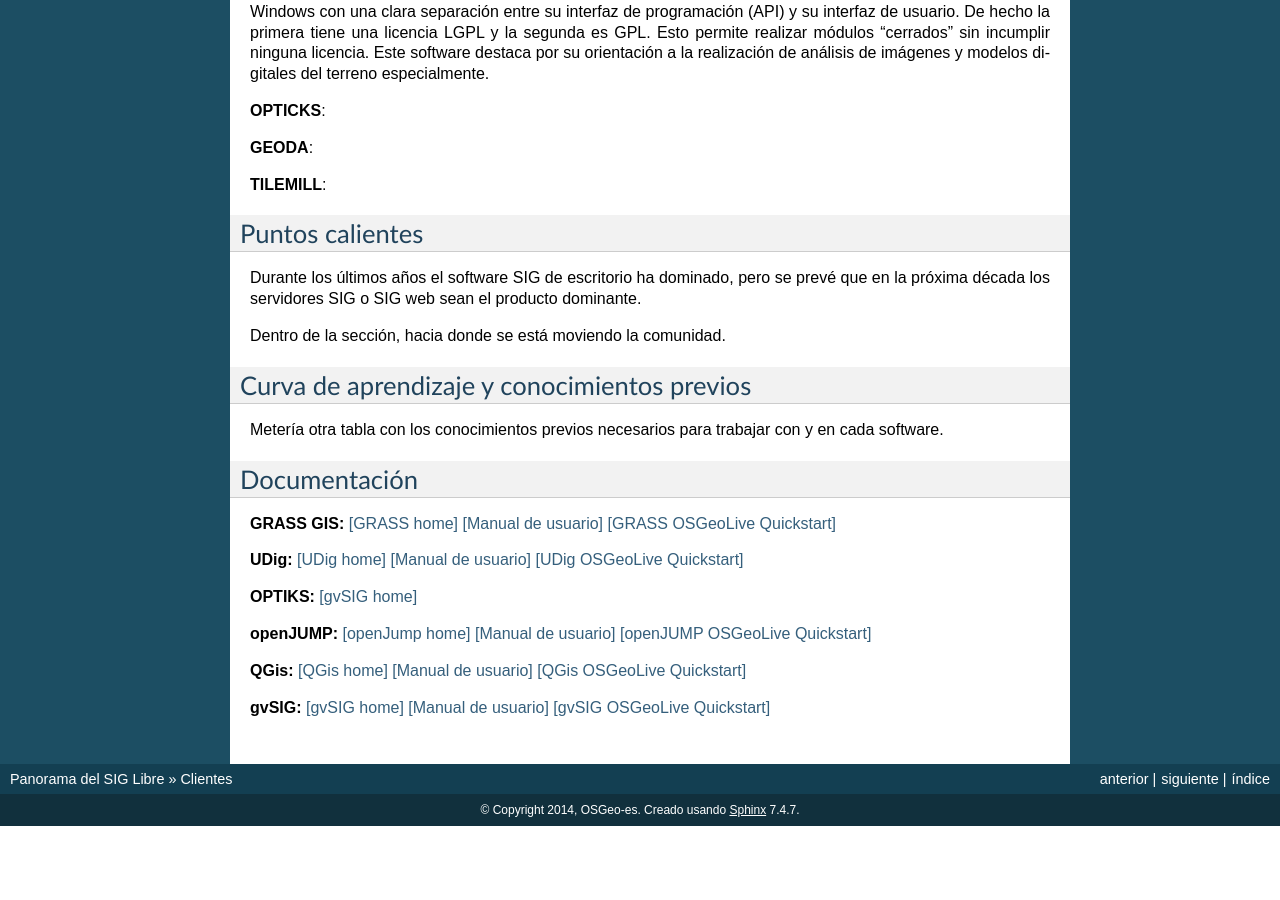
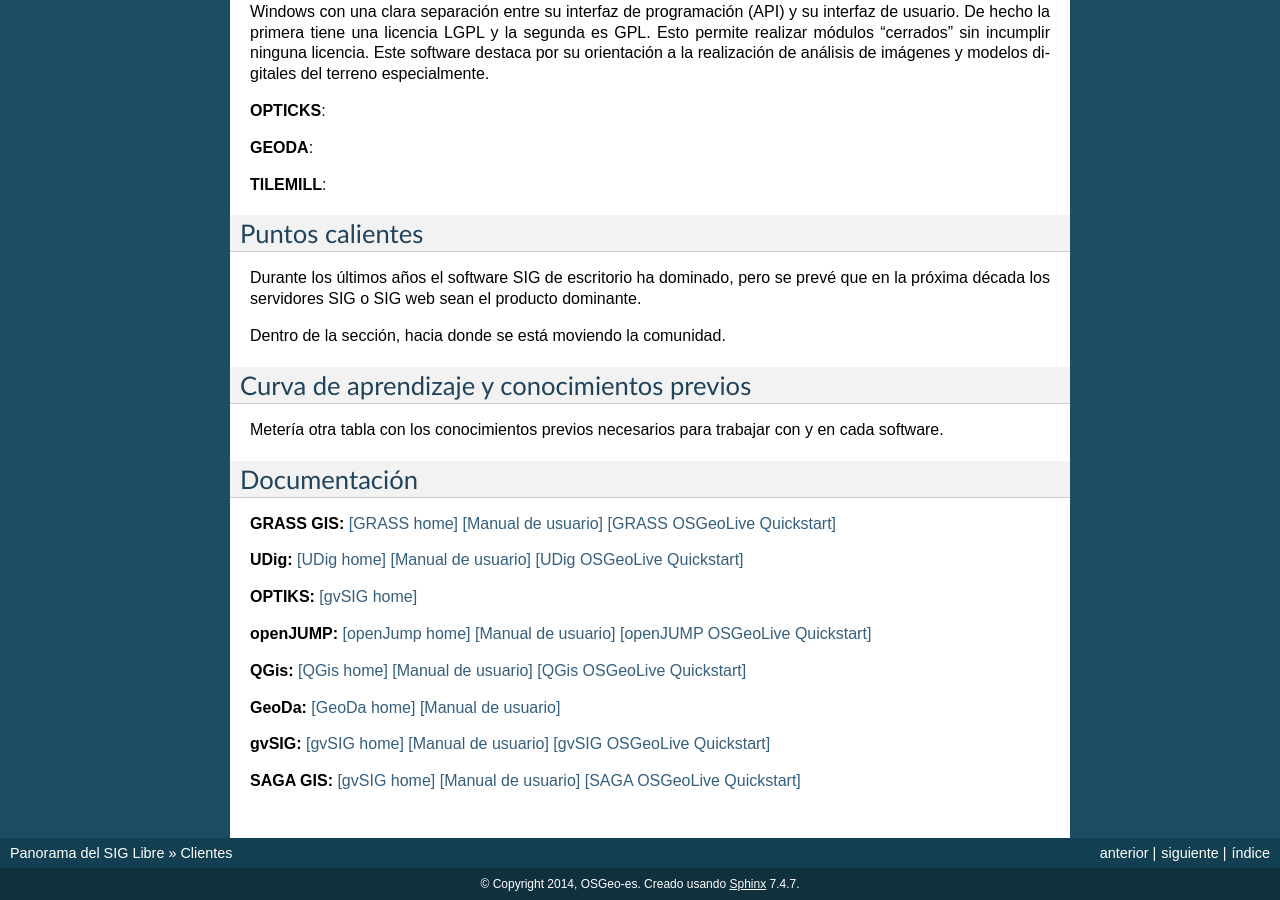
Before and after one commit to OSGeo-ES/panorama-siglibre8, a Sphinx documentation site: the page built from source/clientes/index.rst, in a window 1280 px wide and 900 px high, scrolled down 3297 px. Built offline with Sphinx 7.4.7, drawn with Linux system fonts in a browser that asks for light colours; before the commit the page ends 4123 px from its top, so only the background shows below that.

Commit message:
Update index.rst

```diff
--- a/source/clientes/index.rst
+++ b/source/clientes/index.rst
@@ -142,5 +142,8 @@
 
 **QGis:** `[QGis home] <http://qgis.org/>`_ `[Manual de usuario] <http://qgis.org/es/docs/user_manual/index.html>`_ `[QGis OSGeoLive Quickstart] <http://live.osgeo.org/en/quickstart/qgis_quickstart.html>`_
 
+**GeoDa:** `[GeoDa home] <http://geodacenter.asu.edu/projects/opengeoda/>`_ `[Manual de usuario] <http://geodacenter.asu.edu/og_tutorials>`_
 
 **gvSIG:** `[gvSIG home] <http://gvsig.org/>`_ `[Manual de usuario] <http://www.gvsig.org/plone/projects/gvsig-desktop/docs/user/gvsig-desktop-2-1-manual-de-usuario/>`_ `[gvSIG OSGeoLive Quickstart] <http://live.osgeo.org/en/quickstart/gvsig_quickstart.html>`_
+
+**SAGA GIS:** `[gvSIG home] <http://sourceforge.net/projects/saga-gis>`_ `[Manual de usuario] <http://sourceforge.net/projects/saga-gis/files/SAGA%20-%20Documentation/SAGA%202%20User%20Guide/>`_ `[SAGA OSGeoLive Quickstart] <http://live.osgeo.org/en/quickstart/saga_quickstart.html>`_
```
